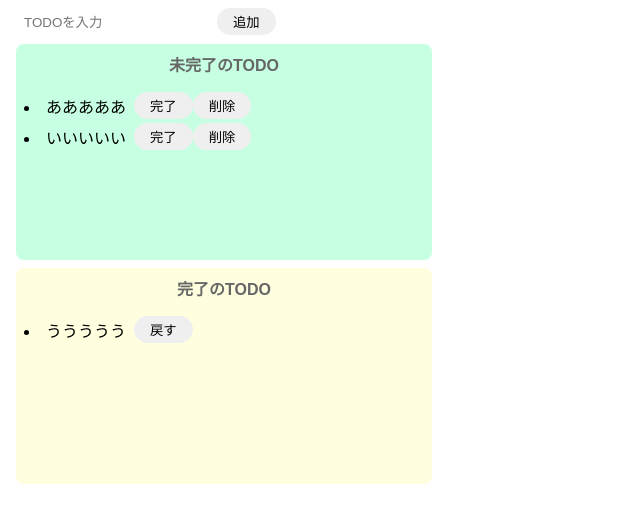
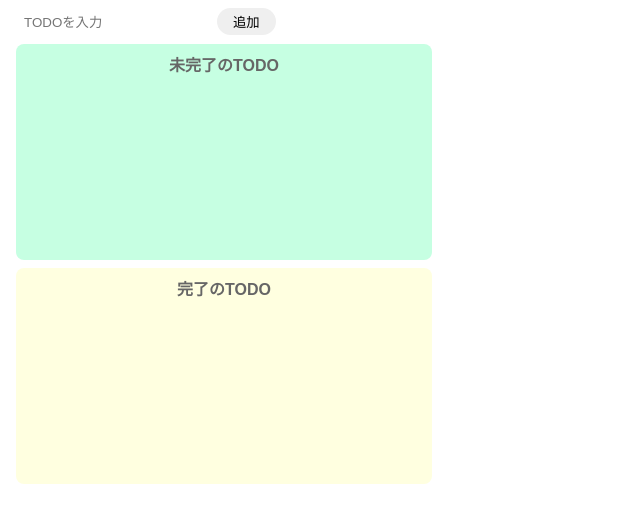
Before and after one commit to HirokoNagaya/React-my-practice-todo, a React (Create React App) app: page / in a window 1280 px wide. Shown: the top 522 px of the page, without its empty margins (0-640 px from the left). Built offline with nearby package versions, Linux system fonts and the light colour scheme.

Commit message:
[add]コンポーネント化
what/App.jsxに記述してあったものをコンポーネント化し、複数ファイルに切り分けた。
why/それぞれのファイルを見やすくするため。

```diff
--- a/src/App.jsx
+++ b/src/App.jsx
@@ -1,18 +1,18 @@
 import './App.css';
 import React from 'react';
 import { useState } from 'react';
+import { InputTodo } from './components/InputTodo';
+import { IncompleteTodos } from './components/IncompleteTodos';
+import { CompleteTodos } from './components/CompleteTodos';
 
 export const App = () => {
   const [todoText, setTodoText] = useState("");
-  const [incompleteTodos, setIncompleteTodos] = useState([
-    "あああああ",
-    "いいいいい"
-  ]);
-  const [completeTodos, setCompleteTodos] = useState(["ううううう"]);
+  const [incompleteTodos, setIncompleteTodos] = useState([]);
+  const [completeTodos, setCompleteTodos] = useState([]);
 
-  const onChangeTodotext = (event) => setTodoText(event.target.value);
+  const onChangeTodoText = (event) => setTodoText(event.target.value);
 
-  const onClickadd = () => {
+  const onClickAdd = () => {
     if (todoText === "") return;
     const newTodos = [...incompleteTodos, todoText];
     setIncompleteTodos(newTodos);
@@ -45,37 +45,9 @@ export const App = () => {
 
   return (
   <>
-    <div className="input-area">
-      <input placeholder="TODOを入力"
-      value={todoText}
-      onChange={onChangeTodotext}
-      />
-      <button onClick={onClickadd}>追加</button>
-    </div>
-    <div className="incomplete-area">
-      <p className="title">未完了のTODO</p>
-        {incompleteTodos.map((todo, index) => {
-          return (
-            <div key={todo} className="list-row">
-              <li>{todo}</li>
-              <button onClick={() => onClickComplete(index)}>完了</button>
-              <button onClick={() => onClickDelete(index)}>削除</button>
-            </div>
-          );
-        })}
-    </div>
-    <div className="complete-area">
-      <p className="title">完了のTODO</p>
-        {completeTodos.map((todo, index) => {
-          return(
-            <div key={todo} className="list-row">
-              <li>{todo}</li>
-              <button onClick={() => onClickBack(index)}>戻す</button>
-            </div>
-          );
-        })}
-
-    </div>
+    <InputTodo todoText={todoText} onChange={onChangeTodoText} onClick={onClickAdd}/>
+    <IncompleteTodos todos={incompleteTodos} onClickComplete={onClickComplete} onClickDelete={onClickDelete} />
+    <CompleteTodos todos={completeTodos} onClickBack={onClickBack}/>
   </>
   );
 };
--- /dev/null
+++ b/src/components/CompleteTodos.jsx
@@ -0,0 +1,18 @@
+import React from "react";
+
+export const CompleteTodos = (props) => {
+const {todos, onClickBack} = props;
+  return (
+    <div className="complete-area">
+      <p className="title">完了のTODO</p>
+        {todos.map((todo, index) => {
+          return(
+            <div key={todo} className="list-row">
+              <li>{todo}</li>
+              <button onClick={() => onClickBack(index)}>戻す</button>
+            </div>
+          );
+        })}
+    </div>
+  );
+};
--- /dev/null
+++ b/src/components/IncompleteTodos.jsx
@@ -0,0 +1,19 @@
+import React from "react";
+
+export const IncompleteTodos = (props) => {
+  const {todos, onClickComplete, onClickDelete} =props;
+  return (
+    <div className="incomplete-area">
+    <p className="title">未完了のTODO</p>
+      {todos.map((todo, index) => {
+        return (
+          <div key={todo} className="list-row">
+            <li>{todo}</li>
+            <button onClick={() => onClickComplete(index)}>完了</button>
+            <button onClick={() => onClickDelete(index)}>削除</button>
+          </div>
+        );
+      })}
+  </div>
+  );
+};
--- /dev/null
+++ b/src/components/InputTodo.jsx
@@ -0,0 +1,14 @@
+import React from "react";
+
+export const InputTodo = (props) => {
+  const { todoText, onChange, onClick } = props;
+  return (
+    <div className="input-area">
+    <input placeholder="TODOを入力"
+    value={todoText}
+    onChange={onChange}
+    />
+    <button onClick={onClick}>追加</button>
+  </div>
+  );
+};
```
